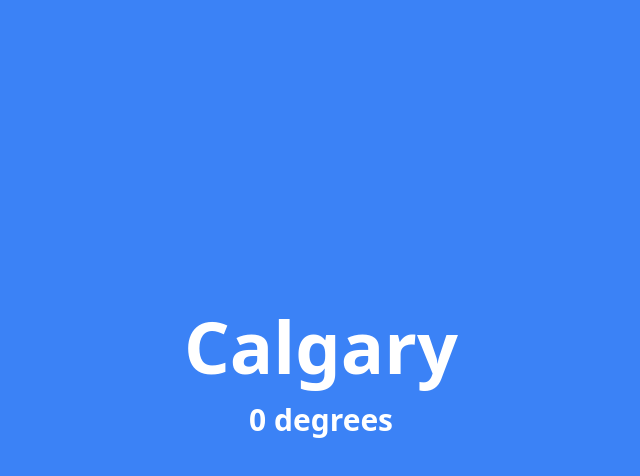
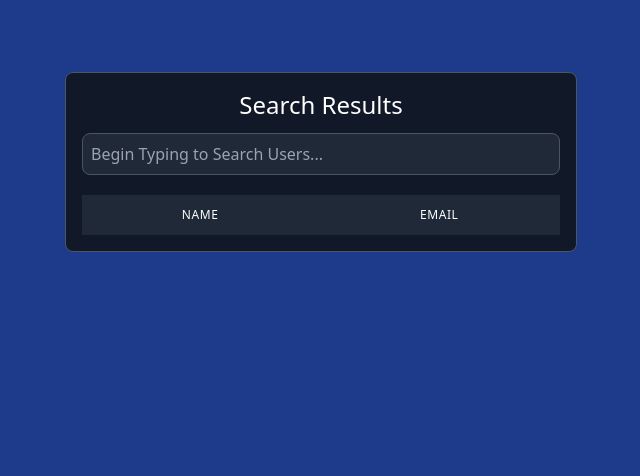
Before and after one commit to Mike-Jagger/htmx-experiments, a website: page htmx+node/public/index.html in a window 1280 px wide. Shown: the whole page, without its empty margins (319-959 px from the left). Drawn offline with nearby package versions, Linux system fonts and the light colour scheme; no server answers.

Commit message:
Adding table layout

```diff
--- a/htmx+node/public/index.html
+++ b/htmx+node/public/index.html
@@ -16,29 +16,47 @@
 			});
 		</script>
 
-		<title>Fahrenheit to Degrees Calculator</title>
+		<title>Search Feature</title>
 	</head>
-	<body>
+	<body class="h-screen w-screen bg-blue-900 container mx-auto py-8 max-w-lg">
+		<span id="loading" class="htmx-indicator">
+			<img src="./img/loader.gif" alt="loading..." class="m-auto h-10" />
+		</span>
 		<div
-			class="h-screen w-screen bg-blue-500 flex flex-col items-center justify-center"
+			class="bg-gray-900 text-white p-4 border border-gray-600 rounded-lg max-w-lg m-auto"
 		>
-			<div class="text-white text-7xl font-bold">Calgary</div>
-			<p
-				class="text-white text-3xl font-bold mt-5"
-				hx-get="/get-temperature"
-				hx-swap="innerHTML"
-				hx-trigger="every 5s"
+			<h3 class="text-2xl mb-3 text-center">Search Results</h3>
+			<input
+				class="border border-gray-600 bg-gray-800 p-2 rounded-lg w-full mb-5"
+				type="search"
+				name="search"
+				placeholder="Begin Typing to Search Users..."
+				hx-post="/search"
+				hx-trigger="input changed delay:500ms, search"
+				hx-target="#search-results"
 				hx-indicator="#loading"
-			>
-				0 degrees
-			</p>
-			<span id="loading" class="htmx-indicator mt-3">
-				<img
-					src="./img/loader.gif"
-					alt="loading..."
-					class="m-auto h-10"
-				/>
-			</span>
+			/>
+			<table class="min-w-full divide-y divide-gray-200">
+				<thead class="bg-gray-800 text-white">
+					<tr>
+						<th
+							scope="col"
+							class="px-6 py-3 text-center text-xs font-medium uppercase tracking-wider"
+						>
+							Name
+						</th>
+						<th
+							scope="col"
+							class="px-6 py-3 text-center text-xs font-medium uppercase tracking-wider"
+						>
+							Email
+						</th>
+					</tr>
+				</thead>
+				<tbody id="search-results" class="divide-y divide-gray-600">
+					<!-- Your search results go here -->
+				</tbody>
+			</table>
 		</div>
 	</body>
 </html>
```
